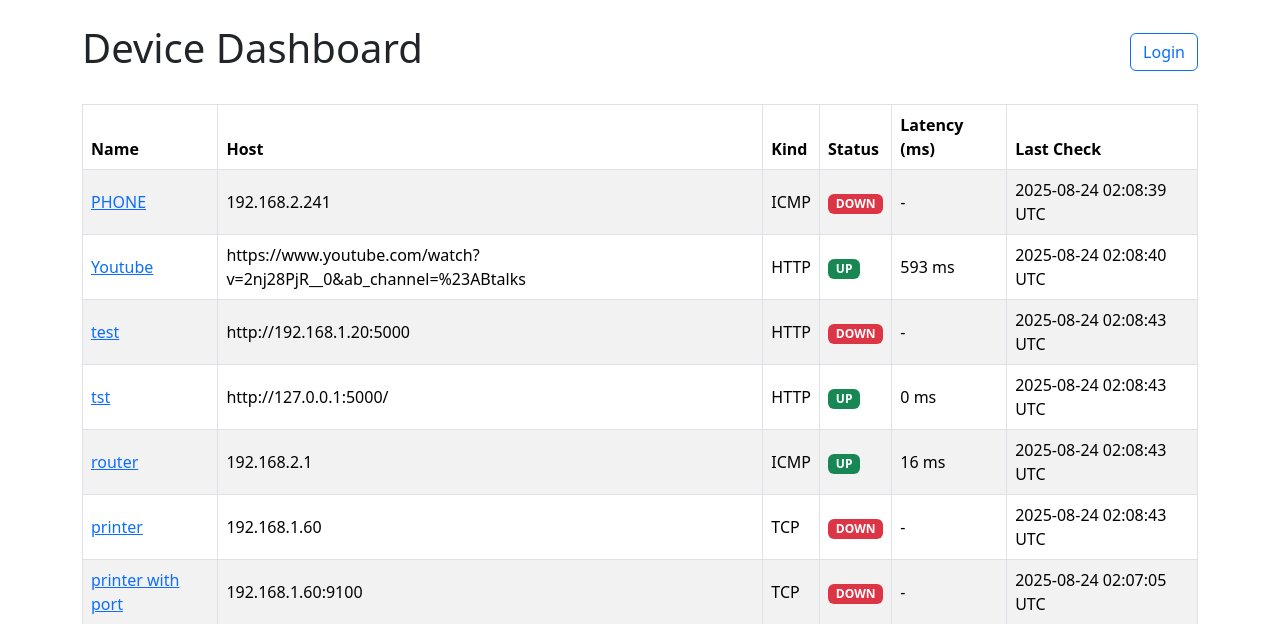
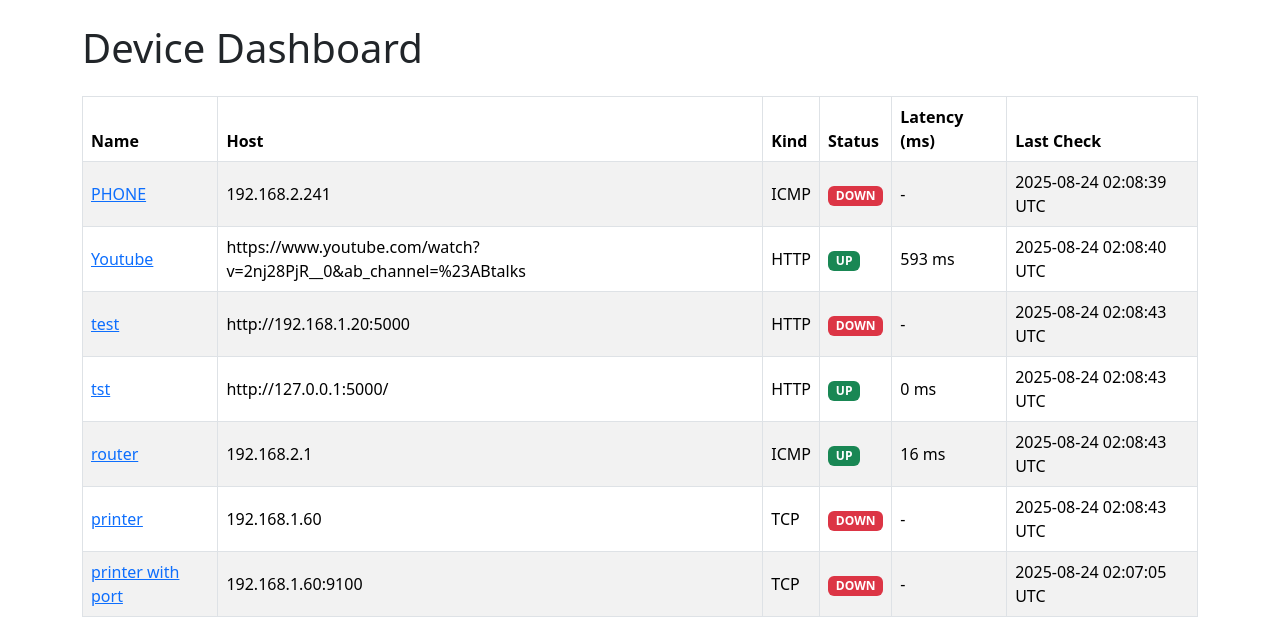
Before and after one commit to Mostafao4/Lightweight-Real-Time-Device-System-Monitoring-Dashboard, a Flask app: page / in a window 1280 px wide. Shown: the part 56-680 px from the top of the page. Run offline with Flask 3, Linux system fonts and the light colour scheme.

```diff
--- a/app/templates/base.html
+++ b/app/templates/base.html
@@ -22,7 +22,9 @@
     <a class="btn btn-sm btn-outline-light me-2" href="{{ url_for('routes.settings') }}">Settings</a>
     <a class="btn btn-sm btn-outline-danger" href="{{ url_for('routes.logout') }}">Logout</a>
   {% else %}
+    {% if request.endpoint != 'routes.login' %}
       <a class="btn btn-sm btn-outline-primary" href="{{ url_for('routes.login') }}">Login</a>
+    {% endif %}
   {% endif %}
 </div>
   </div>
--- a/app/templates/index.html
+++ b/app/templates/index.html
@@ -2,16 +2,8 @@
 {% block title %}Dashboard{% endblock %}
 
 {% block content %}
-  <div class="d-flex justify-content-between align-items-center mb-4">
-    <h1>Device Dashboard</h1>
-    <div>
-      {% if session.logged_in %}
-        <a href="{{ url_for('routes.logout') }}" class="btn btn-outline-danger">Logout</a>
-      {% else %}
-        <a href="{{ url_for('routes.login') }}" class="btn btn-outline-primary">Login</a>
-      {% endif %}
-    </div>
-  </div>
+  <h1 class="mb-4">Device Dashboard</h1>
+
 
   <!-- Add Device Form (only for logged-in users) -->
   {% if session.logged_in %}
```
Also changed, not shown: instance/monitor.db. Lines whose indentation alone changed are shown as unchanged.
